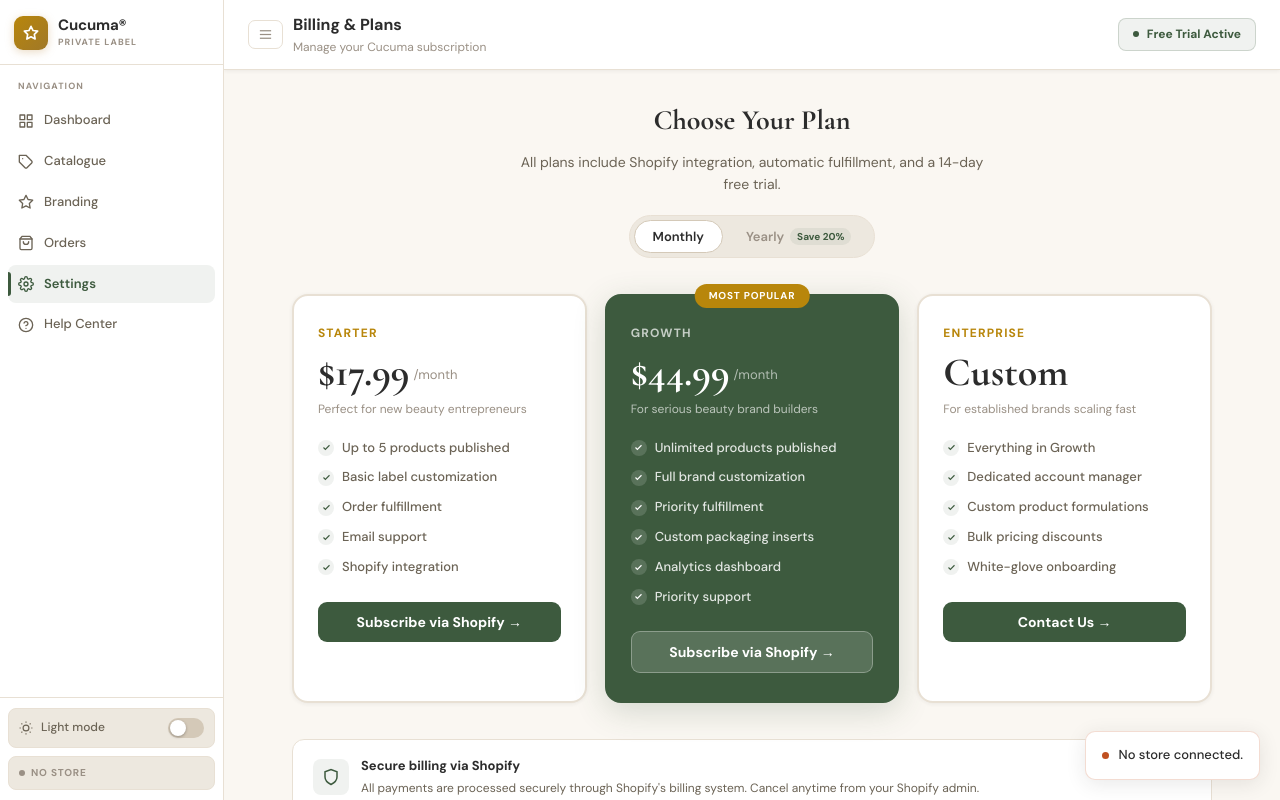
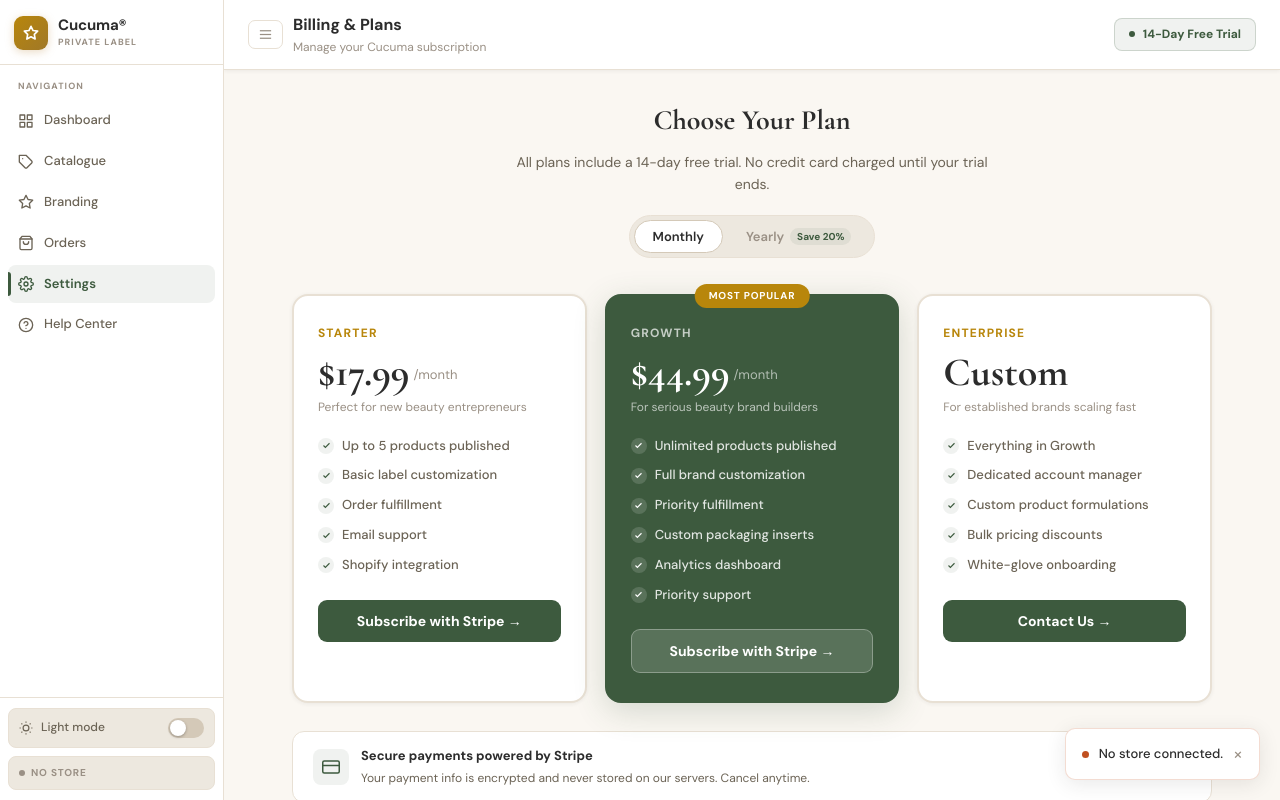
Before and after one commit to torreonchristian1-arch/Cucuma, a Next.js app: page /billing in a window 1280 px wide. Both pictures are taken after a click on the button "Contact Us →". Built offline with nearby package versions, Linux system fonts and the light colour scheme; no server answers.

Commit message:
feat: Stripe billing with real price IDs

```diff
--- a/pages/billing.js
+++ b/pages/billing.js
@@ -13,11 +13,8 @@ const PLANS = [
   {
     id: "starter",
     name: "Starter",
-    monthly: "$17.99",
-    yearly: "$172.70",
-    monthlyId: "starter",
-    yearlyId: "starter_yearly",
-    period: "/month",
+    monthly: "$17.99", yearly: "$172.70",
+    monthlyId: "starter", yearlyId: "starter_yearly",
     desc: "Perfect for new beauty entrepreneurs",
     features: ["Up to 5 products published", "Basic label customization", "Order fulfillment", "Email support", "Shopify integration"],
     highlight: false,
@@ -25,11 +22,8 @@ const PLANS = [
   {
     id: "growth",
     name: "Growth",
-    monthly: "$44.99",
-    yearly: "$431.90",
-    monthlyId: "growth",
-    yearlyId: "growth_yearly",
-    period: "/month",
+    monthly: "$44.99", yearly: "$431.90",
+    monthlyId: "growth", yearlyId: "growth_yearly",
     desc: "For serious beauty brand builders",
     features: ["Unlimited products published", "Full brand customization", "Priority fulfillment", "Custom packaging inserts", "Analytics dashboard", "Priority support"],
     highlight: true,
@@ -37,11 +31,8 @@ const PLANS = [
   {
     id: "enterprise",
     name: "Enterprise",
-    monthly: "Custom",
-    yearly: "Custom",
-    monthlyId: null,
-    yearlyId: null,
-    period: "",
+    monthly: "Custom", yearly: "Custom",
+    monthlyId: null, yearlyId: null,
     desc: "For established brands scaling fast",
     features: ["Everything in Growth", "Dedicated account manager", "Custom product formulations", "Bulk pricing discounts", "White-glove onboarding"],
     highlight: false,
@@ -52,6 +43,7 @@ export default function Billing() {
   const router = useRouter();
   const { shop, billing } = router.query;
   const { theme } = useTheme();
+  const T = theme;
   const [sidebarOpen, setSidebarOpen] = useState(true);
   const [loading, setLoading] = useState(null);
   const [period, setPeriod] = useState("monthly");
@@ -61,50 +53,40 @@ export default function Billing() {
 
   useEffect(() => {
     if (!shop) return;
-    // Load current plan
     supabase.from("merchants").select("plan, plan_status").eq("shop_domain", shop).single()
       .then(({ data }) => {
         if (data) { setCurrentPlan(data.plan || "free"); setPlanStatus(data.plan_status || "trial"); }
       });
-
-    // Show toast based on billing callback
     if (billing === "success") setToast({ msg: "Subscription activated! Welcome to Cucuma®", type: "success" });
     if (billing === "cancelled") setToast({ msg: "Subscription cancelled.", type: "error" });
-    if (billing === "error") setToast({ msg: "Something went wrong. Please try again.", type: "error" });
     if (billing) setTimeout(() => setToast(null), 5000);
   }, [shop, billing]);
 
   async function handleSubscribe(plan) {
     if (!shop) { setToast({ msg: "No store connected.", type: "error" }); return; }
-    if (!plan.monthlyId && !plan.yearlyId) {
-      window.location.href = "mailto:support@cucuma.com?subject=Enterprise Plan Inquiry";
+    if (!plan.monthlyId) {
+      window.location.href = "mailto:support@cucuma.com?subject=Enterprise Plan";
       return;
     }
-
     const planId = period === "yearly" ? plan.yearlyId : plan.monthlyId;
     setLoading(plan.id);
-
     try {
-      const res = await fetch("/api/billing/shopify-subscribe", {
+      const res = await fetch("/api/billing/create-checkout", {
         method: "POST",
         headers: { "Content-Type": "application/json" },
-        body: JSON.stringify({ shop, planId }),
+        body: JSON.stringify({ shop, planId, period }),
       });
       const data = await res.json();
-
-      if (data.confirmationUrl) {
-        // Redirect to Shopify billing confirmation
-        window.location.href = data.confirmationUrl;
+      if (data.url) {
+        window.location.href = data.url;
       } else {
-        setToast({ msg: data.error || "Failed to create subscription.", type: "error" });
+        setToast({ msg: data.error || "Failed to create checkout.", type: "error" });
       }
     } catch {
       setToast({ msg: "Network error. Please try again.", type: "error" });
     }
     setLoading(null);
   }
-
-  const T = theme;
 
   return (
     <div style={{ display: "flex", height: "100vh", background: T.bgBase, overflow: "hidden" }}>
@@ -114,130 +96,127 @@ export default function Billing() {
         .plan-card { transition: transform 0.2s, box-shadow 0.2s; }
         .plan-card:hover { transform: translateY(-3px); box-shadow: ${T.shadowMd}; }
         .period-btn { padding: 7px 18px; border-radius: 100px; font-size: 13px; font-weight: 600; cursor: pointer; transition: all 0.15s; border: 1px solid transparent; font-family: 'DM Sans', sans-serif; }
-        .sub-btn { width: 100%; border-radius: 9px; padding: 11px; font-size: 14px; font-weight: 700; cursor: pointer; display: flex; align-items: center; justify-content: center; gap: 7px; transition: all 0.2s; font-family: 'DM Sans', sans-serif; }
-        .sub-btn:hover:not(:disabled) { filter: brightness(1.08); transform: translateY(-1px); }
-        @media (max-width: 768px) { .hdr { padding: 10px 16px 10px 52px !important; } .main-pad { padding: 16px !important; } .plans-grid { grid-template-columns: 1fr !important; } .hide-sm { display: none !important; } }
+        .sub-btn { width:100%; border-radius:9px; padding:12px; font-size:14px; font-weight:700; cursor:pointer; display:flex; align-items:center; justify-content:center; gap:7px; transition:all 0.2s; font-family:'DM Sans',sans-serif; border:none; }
+        .sub-btn:hover:not(:disabled) { filter:brightness(1.08); transform:translateY(-1px); }
+        .sub-btn:disabled { opacity:0.7; cursor:default; }
+        @media (max-width:768px) { .hdr { padding:10px 16px 10px 52px !important; } .main-pad { padding:16px !important; } .plans-grid { grid-template-columns:1fr !important; } .faq-grid { grid-template-columns:1fr !important; } .hide-sm { display:none !important; } }
       `}</style>
 
-      {/* Toast */}
       {toast && (
-        <div style={{ position: "fixed", bottom: 20, right: 20, zIndex: 1000, background: T.bgCard, border: `1px solid ${toast.type === "success" ? T.greenBorder : T.orangeBorder}`, borderRadius: 10, padding: "13px 16px", maxWidth: 340, boxShadow: T.shadowMd, display: "flex", alignItems: "center", gap: 10, animation: "toastIn 0.25s ease" }}>
-          <div style={{ width: 7, height: 7, borderRadius: "50%", background: toast.type === "success" ? T.green : T.orange, flexShrink: 0 }}></div>
-          <span style={{ fontSize: 13, color: T.textPrimary, fontWeight: 500 }}>{toast.msg}</span>
+        <div style={{ position:"fixed", bottom:20, right:20, zIndex:1000, background:T.bgCard, border:`1px solid ${toast.type==="success"?T.greenBorder:T.orangeBorder}`, borderRadius:10, padding:"13px 16px", maxWidth:340, boxShadow:T.shadowMd, display:"flex", alignItems:"center", gap:10, animation:"toastIn 0.25s ease" }}>
+          <div style={{ width:7, height:7, borderRadius:"50%", background:toast.type==="success"?T.green:T.orange, flexShrink:0 }}></div>
+          <span style={{ fontSize:13, color:T.textPrimary, fontWeight:500 }}>{toast.msg}</span>
+          <button onClick={() => setToast(null)} style={{ background:"none", border:"none", cursor:"pointer", color:T.textTertiary, fontSize:18, marginLeft:"auto" }}>×</button>
         </div>
       )}
 
       <SideNav active="settings" shop={shop} open={sidebarOpen} />
 
-      <main style={{ flex: 1, overflow: "auto" }}>
-        {/* Header */}
-        <header className="hdr" style={{ padding: "12px 24px", background: T.bgCard, borderBottom: `1px solid ${T.borderSubtle}`, display: "flex", alignItems: "center", justifyContent: "space-between", position: "sticky", top: 0, zIndex: 10, boxShadow: T.shadow }}>
-          <div style={{ display: "flex", alignItems: "center", gap: 10 }}>
-            <button onClick={() => setSidebarOpen(!sidebarOpen)} className="hide-sm" style={{ background: "none", border: `1px solid ${T.borderSubtle}`, borderRadius: 7, padding: "6px 9px", color: T.textTertiary, cursor: "pointer", display: "flex" }}>
+      <main style={{ flex:1, overflow:"auto" }}>
+        <header className="hdr" style={{ padding:"12px 24px", background:T.bgCard, borderBottom:`1px solid ${T.borderSubtle}`, display:"flex", alignItems:"center", justifyContent:"space-between", position:"sticky", top:0, zIndex:10, boxShadow:T.shadow }}>
+          <div style={{ display:"flex", alignItems:"center", gap:10 }}>
+            <button onClick={() => setSidebarOpen(!sidebarOpen)} className="hide-sm" style={{ background:"none", border:`1px solid ${T.borderSubtle}`, borderRadius:7, padding:"6px 9px", color:T.textTertiary, cursor:"pointer", display:"flex" }}>
               <svg width="15" height="15" viewBox="0 0 24 24" fill="none" stroke="currentColor" strokeWidth="2"><line x1="3" y1="6" x2="21" y2="6"/><line x1="3" y1="12" x2="21" y2="12"/><line x1="3" y1="18" x2="21" y2="18"/></svg>
             </button>
             <div>
-              <div style={{ fontSize: 16, fontWeight: 700, color: T.textPrimary }}>Billing & Plans</div>
-              <div style={{ fontSize: 12, color: T.textTertiary }}>Manage your Cucuma subscription</div>
+              <div style={{ fontSize:16, fontWeight:700, color:T.textPrimary }}>Billing & Plans</div>
+              <div style={{ fontSize:12, color:T.textTertiary }}>Manage your Cucuma subscription</div>
             </div>
           </div>
-          <div style={{ display: "flex", alignItems: "center", gap: 8, background: T.greenSubtle, border: `1px solid ${T.greenBorder}`, borderRadius: 8, padding: "6px 14px" }}>
-            <div style={{ width: 6, height: 6, borderRadius: "50%", background: T.green }}></div>
-            <span style={{ fontSize: 12, fontWeight: 700, color: T.green }}>
-              {planStatus === "active" ? `${currentPlan} Plan Active` : "Free Trial Active"}
-            </span>
+          <div style={{ display:"flex", alignItems:"center", gap:8, background:T.greenSubtle, border:`1px solid ${T.greenBorder}`, borderRadius:8, padding:"6px 14px" }}>
+            <div style={{ width:6, height:6, borderRadius:"50%", background:T.green }}></div>
+            <span style={{ fontSize:12, fontWeight:700, color:T.green }}>{planStatus==="active" ? `${currentPlan} Plan Active` : "14-Day Free Trial"}</span>
           </div>
         </header>
 
-        <div className="main-pad" style={{ padding: "28px" }}>
-          {/* Header */}
-          <div style={{ textAlign: "center", marginBottom: 36 }}>
-            <div style={{ fontFamily: "'Cormorant Garamond', serif", fontSize: 28, fontWeight: 700, color: T.textPrimary, marginBottom: 8 }}>Choose Your Plan</div>
-            <p style={{ fontSize: 14, color: T.textSecondary, maxWidth: 480, margin: "0 auto 20px", lineHeight: 1.6 }}>All plans include Shopify integration, automatic fulfillment, and a 14-day free trial.</p>
-
-            {/* Billing period toggle */}
-            <div style={{ display: "inline-flex", background: T.bgSurface, border: `1px solid ${T.borderSubtle}`, borderRadius: 100, padding: 4, gap: 4 }}>
+        <div className="main-pad" style={{ padding:"28px" }}>
+          {/* Hero */}
+          <div style={{ textAlign:"center", marginBottom:36 }}>
+            <div style={{ fontFamily:"'Cormorant Garamond',serif", fontSize:28, fontWeight:700, color:T.textPrimary, marginBottom:8 }}>Choose Your Plan</div>
+            <p style={{ fontSize:14, color:T.textSecondary, maxWidth:480, margin:"0 auto 20px", lineHeight:1.6 }}>All plans include a 14-day free trial. No credit card charged until your trial ends.</p>
+            {/* Period toggle */}
+            <div style={{ display:"inline-flex", background:T.bgSurface, border:`1px solid ${T.borderSubtle}`, borderRadius:100, padding:4, gap:4 }}>
               <button className="period-btn" onClick={() => setPeriod("monthly")}
-                style={{ background: period === "monthly" ? T.bgCard : "transparent", borderColor: period === "monthly" ? T.borderDefault : "transparent", color: period === "monthly" ? T.textPrimary : T.textTertiary }}>
+                style={{ background:period==="monthly"?T.bgCard:"transparent", borderColor:period==="monthly"?T.borderDefault:"transparent", color:period==="monthly"?T.textPrimary:T.textTertiary }}>
                 Monthly
               </button>
               <button className="period-btn" onClick={() => setPeriod("yearly")}
-                style={{ background: period === "yearly" ? T.bgCard : "transparent", borderColor: period === "yearly" ? T.borderDefault : "transparent", color: period === "yearly" ? T.textPrimary : T.textTertiary, display: "flex", alignItems: "center", gap: 6 }}>
+                style={{ background:period==="yearly"?T.bgCard:"transparent", borderColor:period==="yearly"?T.borderDefault:"transparent", color:period==="yearly"?T.textPrimary:T.textTertiary, display:"flex", alignItems:"center", gap:6 }}>
                 Yearly
-                <span style={{ fontSize: 10, fontWeight: 700, color: T.green, background: T.greenSubtle, padding: "2px 7px", borderRadius: 100 }}>Save 20%</span>
+                <span style={{ fontSize:10, fontWeight:700, color:T.green, background:T.greenSubtle, padding:"2px 7px", borderRadius:100 }}>Save 20%</span>
               </button>
             </div>
           </div>
 
           {/* Plans */}
-          <div className="plans-grid" style={{ display: "grid", gridTemplateColumns: "repeat(3,1fr)", gap: 18, maxWidth: 920, margin: "0 auto 36px" }}>
+          <div className="plans-grid" style={{ display:"grid", gridTemplateColumns:"repeat(3,1fr)", gap:18, maxWidth:920, margin:"0 auto 28px" }}>
             {PLANS.map(plan => {
               const isActive = currentPlan === plan.id && planStatus === "active";
               const price = period === "yearly" ? plan.yearly : plan.monthly;
               const suffix = price !== "Custom" ? (period === "yearly" ? "/year" : "/month") : "";
 
               return (
-                <div key={plan.id} className="plan-card" style={{ background: plan.highlight ? T.olive : T.bgCard, border: `2px solid ${isActive ? T.greenBorder : plan.highlight ? T.olive : T.borderSubtle}`, borderRadius: 16, padding: "28px 24px", position: "relative", boxShadow: plan.highlight ? `0 8px 32px rgba(61,90,62,0.2)` : T.shadow }}>
-                  {plan.highlight && <div style={{ position: "absolute", top: -12, left: "50%", transform: "translateX(-50%)", background: T.gold, color: "white", fontSize: 10, fontWeight: 700, padding: "4px 14px", borderRadius: 100, whiteSpace: "nowrap", letterSpacing: "0.08em" }}>MOST POPULAR</div>}
-                  {isActive && <div style={{ position: "absolute", top: -12, right: 16, background: T.greenSubtle, border: `1px solid ${T.greenBorder}`, color: T.green, fontSize: 10, fontWeight: 700, padding: "4px 12px", borderRadius: 100 }}>CURRENT</div>}
+                <div key={plan.id} className="plan-card" style={{ background:plan.highlight?T.olive:T.bgCard, border:`2px solid ${isActive?T.greenBorder:plan.highlight?T.olive:T.borderSubtle}`, borderRadius:16, padding:"28px 24px", position:"relative", boxShadow:plan.highlight?`0 8px 32px rgba(61,90,62,0.2)`:T.shadow }}>
+                  {plan.highlight && <div style={{ position:"absolute", top:-12, left:"50%", transform:"translateX(-50%)", background:T.gold, color:"white", fontSize:10, fontWeight:700, padding:"4px 14px", borderRadius:100, whiteSpace:"nowrap", letterSpacing:"0.08em" }}>MOST POPULAR</div>}
+                  {isActive && <div style={{ position:"absolute", top:-12, right:16, background:T.greenSubtle, border:`1px solid ${T.greenBorder}`, color:T.green, fontSize:10, fontWeight:700, padding:"4px 12px", borderRadius:100 }}>CURRENT</div>}
 
-                  <div style={{ fontSize: 12, fontWeight: 700, letterSpacing: "0.1em", textTransform: "uppercase", color: plan.highlight ? "rgba(255,255,255,0.7)" : T.gold, marginBottom: 8 }}>{plan.name}</div>
-                  <div style={{ display: "flex", alignItems: "flex-end", gap: 4, marginBottom: 8 }}>
-                    <span style={{ fontFamily: "'Cormorant Garamond', serif", fontSize: 40, fontWeight: 700, color: plan.highlight ? "white" : T.textPrimary, lineHeight: 1 }}>{price}</span>
-                    <span style={{ fontSize: 13, color: plan.highlight ? "rgba(255,255,255,0.6)" : T.textTertiary, marginBottom: 6 }}>{suffix}</span>
+                  <div style={{ fontSize:12, fontWeight:700, letterSpacing:"0.1em", textTransform:"uppercase", color:plan.highlight?"rgba(255,255,255,0.7)":T.gold, marginBottom:8 }}>{plan.name}</div>
+                  <div style={{ display:"flex", alignItems:"flex-end", gap:4, marginBottom:6 }}>
+                    <span style={{ fontFamily:"'Cormorant Garamond',serif", fontSize:40, fontWeight:700, color:plan.highlight?"white":T.textPrimary, lineHeight:1 }}>{price}</span>
+                    <span style={{ fontSize:13, color:plan.highlight?"rgba(255,255,255,0.6)":T.textTertiary, marginBottom:6 }}>{suffix}</span>
                   </div>
                   {period === "yearly" && price !== "Custom" && (
-                    <div style={{ fontSize: 11, color: plan.highlight ? "rgba(255,255,255,0.55)" : T.textTertiary, marginBottom: 8 }}>Billed annually — save 20%</div>
+                    <div style={{ fontSize:11, color:plan.highlight?"rgba(255,255,255,0.55)":T.textTertiary, marginBottom:8 }}>Billed annually · save 20%</div>
                   )}
-                  <p style={{ fontSize: 12, color: plan.highlight ? "rgba(255,255,255,0.65)" : T.textTertiary, marginBottom: 20, lineHeight: 1.5 }}>{plan.desc}</p>
+                  <p style={{ fontSize:12, color:plan.highlight?"rgba(255,255,255,0.65)":T.textTertiary, marginBottom:20, lineHeight:1.5 }}>{plan.desc}</p>
 
-                  <div style={{ display: "flex", flexDirection: "column", gap: 9, marginBottom: 24 }}>
+                  <div style={{ display:"flex", flexDirection:"column", gap:9, marginBottom:24 }}>
                     {plan.features.map(f => (
-                      <div key={f} style={{ display: "flex", alignItems: "center", gap: 8, fontSize: 13, color: plan.highlight ? "rgba(255,255,255,0.85)" : T.textSecondary, fontWeight: 500 }}>
-                        <div style={{ width: 16, height: 16, borderRadius: "50%", background: plan.highlight ? "rgba(255,255,255,0.15)" : T.greenSubtle, display: "flex", alignItems: "center", justifyContent: "center", flexShrink: 0 }}>
-                          <svg width="9" height="9" viewBox="0 0 24 24" fill="none" stroke={plan.highlight ? "white" : T.green} strokeWidth="3"><polyline points="20 6 9 17 4 12"/></svg>
+                      <div key={f} style={{ display:"flex", alignItems:"center", gap:8, fontSize:13, color:plan.highlight?"rgba(255,255,255,0.85)":T.textSecondary, fontWeight:500 }}>
+                        <div style={{ width:16, height:16, borderRadius:"50%", background:plan.highlight?"rgba(255,255,255,0.15)":T.greenSubtle, display:"flex", alignItems:"center", justifyContent:"center", flexShrink:0 }}>
+                          <svg width="9" height="9" viewBox="0 0 24 24" fill="none" stroke={plan.highlight?"white":T.green} strokeWidth="3"><polyline points="20 6 9 17 4 12"/></svg>
                         </div>
                         {f}
                       </div>
                     ))}
                   </div>
 
-                  <button className="sub-btn" onClick={() => handleSubscribe(plan)} disabled={loading === plan.id || isActive}
-                    style={{ background: plan.highlight ? "rgba(255,255,255,0.15)" : isActive ? T.greenSubtle : T.olive, border: plan.highlight ? "1px solid rgba(255,255,255,0.3)" : isActive ? `1px solid ${T.greenBorder}` : "none", color: plan.highlight ? "white" : isActive ? T.green : "white" }}>
-                    {loading === plan.id
-                      ? <><span style={{ width: 14, height: 14, border: "2px solid rgba(255,255,255,0.3)", borderTopColor: "white", borderRadius: "50%", display: "inline-block", animation: "spin 0.8s linear infinite" }}></span>Loading...</>
+                  <button className="sub-btn" onClick={() => handleSubscribe(plan)} disabled={loading===plan.id||isActive}
+                    style={{ background:plan.highlight?"rgba(255,255,255,0.15)":isActive?T.greenSubtle:T.olive, border:plan.highlight?"1px solid rgba(255,255,255,0.3)":isActive?`1px solid ${T.greenBorder}`:"none", color:plan.highlight?"white":isActive?T.green:"white" }}>
+                    {loading===plan.id
+                      ? <><span style={{ width:14, height:14, border:"2px solid rgba(255,255,255,0.3)", borderTopColor:"white", borderRadius:"50%", display:"inline-block", animation:"spin 0.8s linear infinite" }}></span>Redirecting to Stripe...</>
                       : isActive ? "Current Plan ✓"
-                      : plan.monthlyId ? `Subscribe via Shopify →` : "Contact Us →"}
+                      : plan.monthlyId ? "Subscribe with Stripe →" : "Contact Us →"}
                   </button>
                 </div>
               );
             })}
           </div>
 
-          {/* Shopify Billing note */}
-          <div style={{ maxWidth: 920, margin: "0 auto 28px", background: T.bgCard, border: `1px solid ${T.borderSubtle}`, borderRadius: 12, padding: "16px 20px", display: "flex", alignItems: "center", gap: 12 }}>
-            <div style={{ width: 36, height: 36, borderRadius: 8, background: T.greenSubtle, display: "flex", alignItems: "center", justifyContent: "center", flexShrink: 0 }}>
-              <svg width="18" height="18" viewBox="0 0 24 24" fill="none" stroke={T.green} strokeWidth="2"><path d="M12 22s8-4 8-10V5l-8-3-8 3v7c0 6 8 10 8 10z"/></svg>
+          {/* Stripe badge */}
+          <div style={{ maxWidth:920, margin:"0 auto 28px", background:T.bgCard, border:`1px solid ${T.borderSubtle}`, borderRadius:12, padding:"14px 20px", display:"flex", alignItems:"center", gap:12 }}>
+            <div style={{ width:36, height:36, borderRadius:8, background:T.greenSubtle, display:"flex", alignItems:"center", justifyContent:"center", flexShrink:0 }}>
+              <svg width="18" height="18" viewBox="0 0 24 24" fill="none" stroke={T.green} strokeWidth="2"><rect x="1" y="4" width="22" height="16" rx="2" ry="2"/><line x1="1" y1="10" x2="23" y2="10"/></svg>
             </div>
             <div>
-              <div style={{ fontSize: 13, fontWeight: 700, color: T.textPrimary, marginBottom: 2 }}>Secure billing via Shopify</div>
-              <div style={{ fontSize: 12, color: T.textSecondary }}>All payments are processed securely through Shopify's billing system. Cancel anytime from your Shopify admin.</div>
+              <div style={{ fontSize:13, fontWeight:700, color:T.textPrimary, marginBottom:2 }}>Secure payments powered by Stripe</div>
+              <div style={{ fontSize:12, color:T.textSecondary }}>Your payment info is encrypted and never stored on our servers. Cancel anytime.</div>
             </div>
           </div>
 
           {/* FAQ */}
-          <div style={{ maxWidth: 920, margin: "0 auto", background: T.bgCard, border: `1px solid ${T.borderSubtle}`, borderRadius: 14, padding: "24px 28px", boxShadow: T.shadow }}>
-            <div style={{ fontFamily: "'Cormorant Garamond', serif", fontSize: 20, fontWeight: 700, color: T.textPrimary, marginBottom: 18 }}>Billing FAQ</div>
-            <div style={{ display: "grid", gridTemplateColumns: "1fr 1fr", gap: 20 }}>
+          <div style={{ maxWidth:920, margin:"0 auto", background:T.bgCard, border:`1px solid ${T.borderSubtle}`, borderRadius:14, padding:"24px 28px", boxShadow:T.shadow }}>
+            <div style={{ fontFamily:"'Cormorant Garamond',serif", fontSize:20, fontWeight:700, color:T.textPrimary, marginBottom:18 }}>Billing FAQ</div>
+            <div className="faq-grid" style={{ display:"grid", gridTemplateColumns:"1fr 1fr", gap:20 }}>
               {[
-                { q: "How does the free trial work?", a: "All plans include a 14-day free trial. No credit card required. Your store won't be charged until the trial ends." },
-                { q: "How do I cancel?", a: "Cancel anytime from your Shopify admin under Apps & Sales Channels → Cucuma → Cancel subscription." },
-                { q: "What payment methods are accepted?", a: "All payments go through Shopify's secure billing system, which accepts all major credit and debit cards." },
-                { q: "Can I switch plans?", a: "Yes. Upgrade or downgrade anytime. Changes take effect on your next billing cycle." },
+                { q:"How does the free trial work?", a:"All plans include a 14-day free trial. Your card won't be charged until the trial ends. Cancel anytime before then." },
+                { q:"Can I cancel anytime?", a:"Yes. Cancel anytime from your account settings. You keep access until the end of your billing period." },
+                { q:"What cards are accepted?", a:"Visa, Mastercard, American Express, and most major debit cards via Stripe's secure checkout." },
+                { q:"Can I switch plans?", a:"Yes. Upgrade or downgrade anytime. Changes take effect on your next billing cycle." },
               ].map(item => (
                 <div key={item.q}>
-                  <div style={{ fontSize: 13, fontWeight: 700, color: T.textPrimary, marginBottom: 6 }}>{item.q}</div>
-                  <div style={{ fontSize: 13, color: T.textSecondary, lineHeight: 1.6 }}>{item.a}</div>
+                  <div style={{ fontSize:13, fontWeight:700, color:T.textPrimary, marginBottom:6 }}>{item.q}</div>
+                  <div style={{ fontSize:13, color:T.textSecondary, lineHeight:1.6 }}>{item.a}</div>
                 </div>
               ))}
             </div>
```
Also changed, not shown: pages/api/billing/create-checkout.js (+6 -7 lines).
